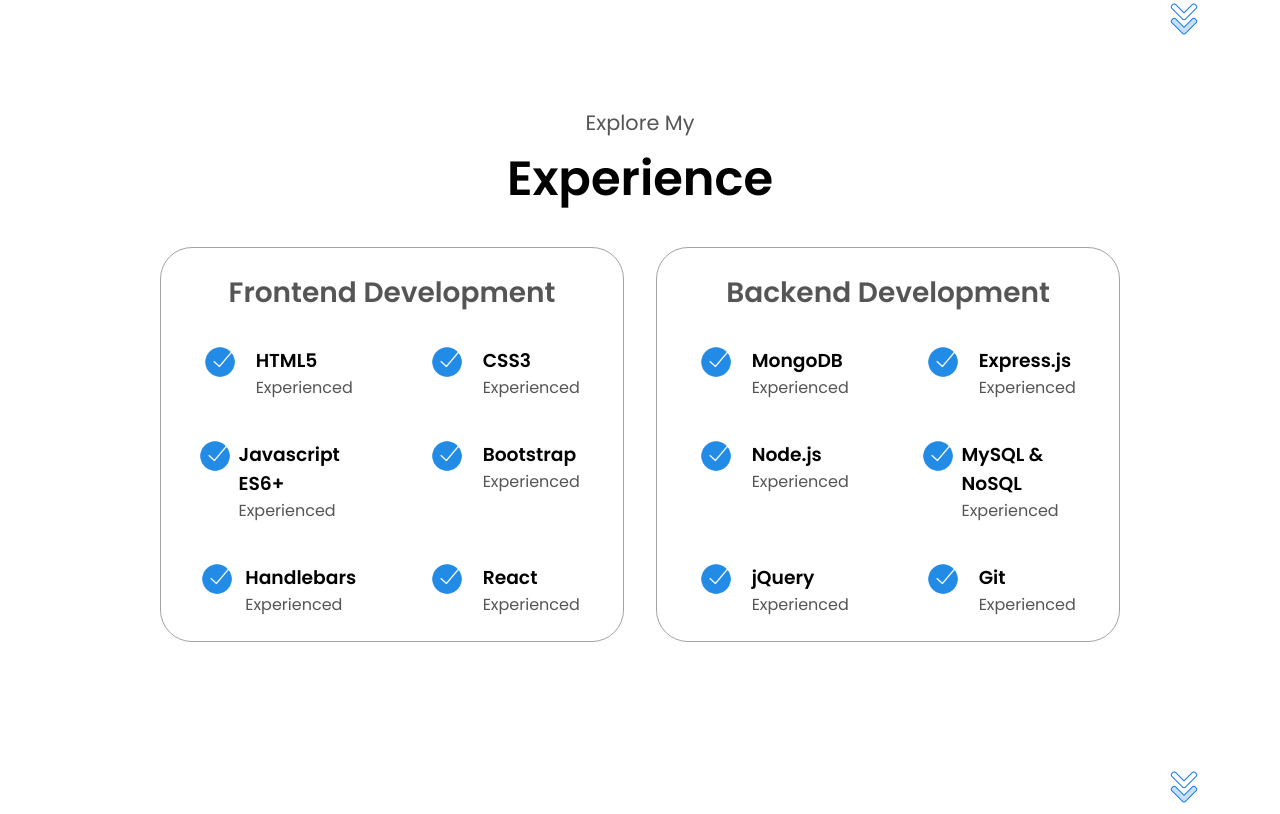
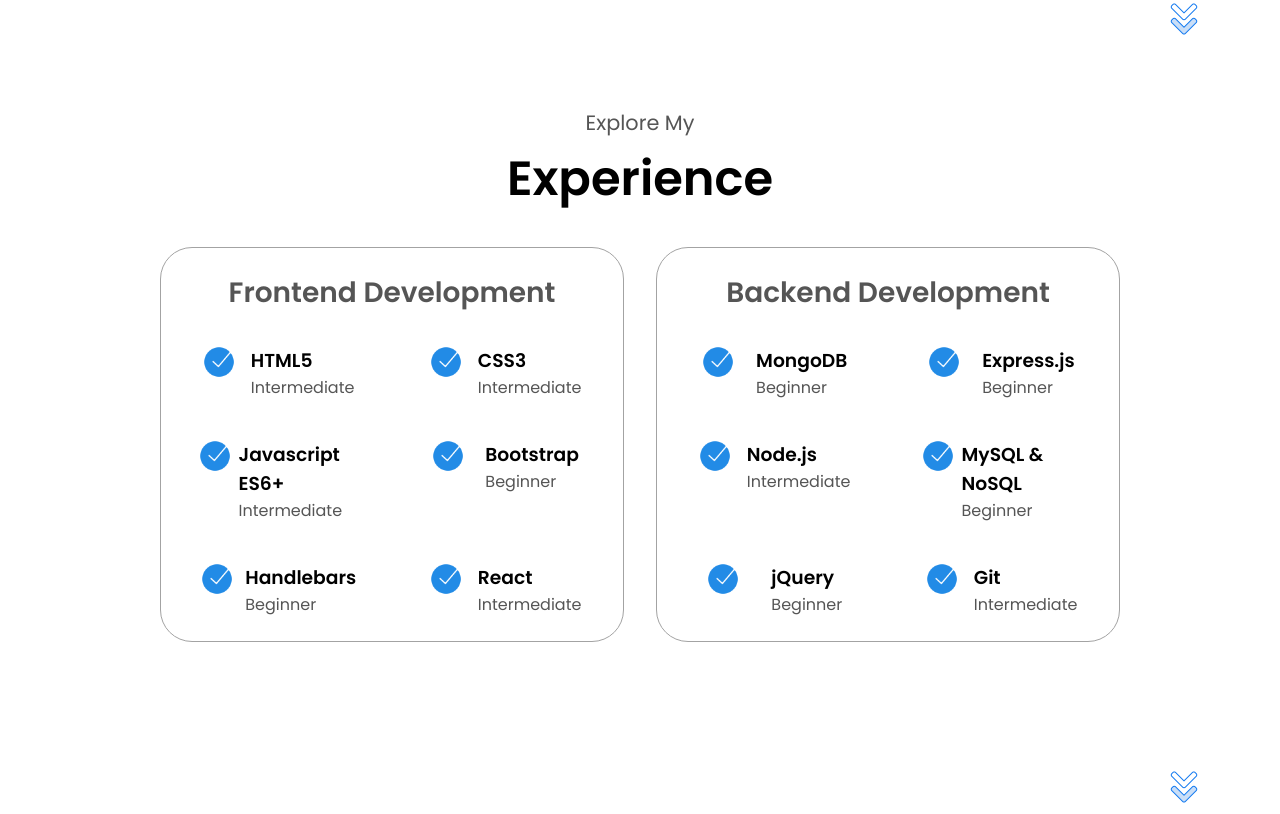
Before and after one commit to bosalinas/portfolio-v2, a plain HTML site: page index.html in a window 1280 px wide. Shown: the part 1469-2283 px from the top of the page. Drawn offline with Linux system fonts and the light colour scheme.

Commit message:
changed about me and experience levels

```diff
--- a/index.html
+++ b/index.html
@@ -92,7 +92,7 @@
         </div>
         <div class="text-container">
           <p>I'm Bo Salinas, an aspiring front-end web developer passionate about transforming ideas into engaging digital experiences.
-            Proficient in HTML, CSS, and JavaScript, I bring a fresh perspective to the world of web development.
+            Experienced in HTML, CSS, and JavaScript, I bring a fresh perspective to the world of web development through my education background.
             Eager to learn and create, I focus on crafting user-friendly interfaces with a sharp eye for design.
             My goal is to dive into the dynamic realm of web development, embracing challenges and staying updated on the latest trends.</p>
       </div>
@@ -120,7 +120,7 @@
               />
               <div>
                 <h3>HTML5</h3>
-                <p>Experienced</p>
+                <p>Intermediate</p>
               </div>
             </article>
             <article>
@@ -131,7 +131,7 @@
               />
               <div>
                 <h3>CSS3</h3>
-                <p>Experienced</p>
+                <p>Intermediate</p>
               </div>
             </article>
             <article>
@@ -142,7 +142,7 @@
               />
               <div>
                 <h3>Javascript ES6+</h3>
-                <p>Experienced</p>
+                <p>Intermediate</p>
               </div>
             </article>
             <article>
@@ -153,7 +153,7 @@
               />
               <div>
                 <h3>Bootstrap</h3>
-                <p>Experienced</p>
+                <p>Beginner</p>
               </div>
             </article>
             <article>
@@ -164,7 +164,7 @@
               />
               <div>
                 <h3>Handlebars</h3>
-                <p>Experienced</p>
+                <p>Beginner</p>
               </div>
             </article>
             <article>
@@ -175,7 +175,7 @@
               />
               <div>
                 <h3>React</h3>
-                <p>Experienced</p>
+                <p>Intermediate</p>
               </div>
             </article>
           </div>
@@ -191,7 +191,7 @@
               />
               <div>
                 <h3>MongoDB</h3>
-                <p>Experienced</p>
+                <p>Beginner</p>
               </div>
             </article>
             <article>
@@ -202,7 +202,7 @@
               />
               <div>
                 <h3>Express.js</h3>
-                <p>Experienced</p>
+                <p>Beginner</p>
               </div>
             </article>
             <article>
@@ -213,7 +213,7 @@
               />
               <div>
                 <h3>Node.js</h3>
-                <p>Experienced</p>
+                <p>Intermediate</p>
               </div>
             </article>
             <article>
@@ -224,7 +224,7 @@
               />
               <div>
                 <h3>MySQL & NoSQL</h3>
-                <p>Experienced</p>
+                <p>Beginner</p>
               </div>
             </article>
             <article>
@@ -235,7 +235,7 @@
               />
               <div>
                 <h3>jQuery</h3>
-                <p>Experienced</p>
+                <p>Beginner</p>
               </div>
             </article>
             <article>
@@ -246,7 +246,7 @@
               />
               <div>
                 <h3>Git</h3>
-                <p>Experienced</p>
+                <p>Intermediate</p>
               </div>
             </article>
           </div>
```
